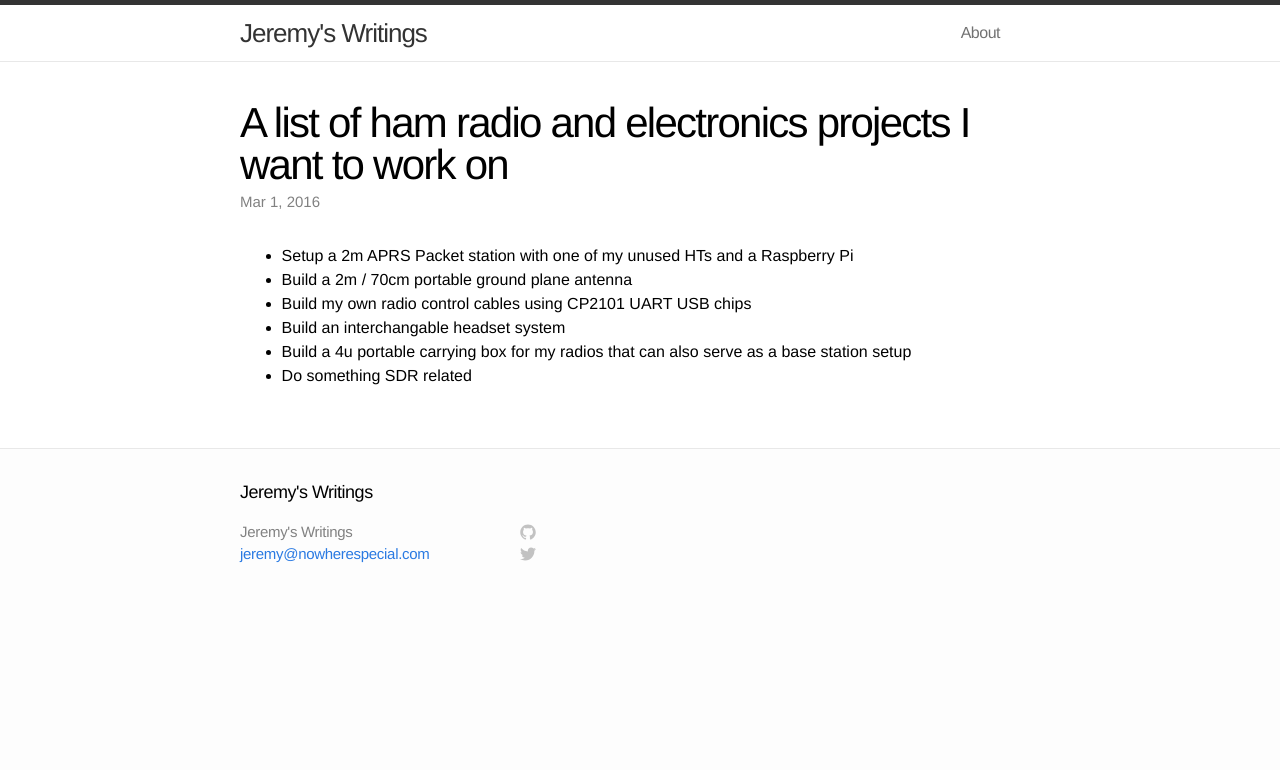
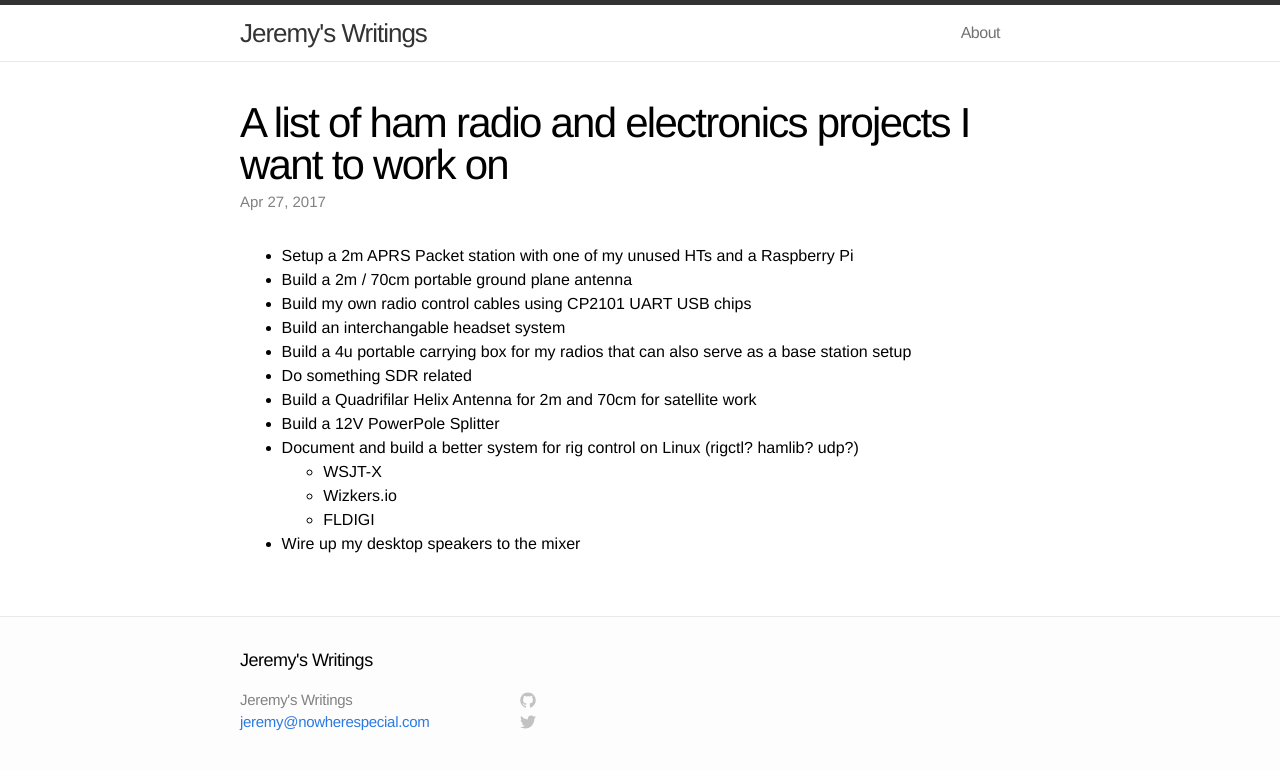
Before and after one commit to jeremymturner/jeremymturner.github.io, a Jekyll site: the page built from _posts/2017-04-27-projects.markdown, in a window 1280 px wide. Shown: the top 770 px of the page. Built offline with Jekyll 4.4.1, drawn with Linux system fonts in a browser that asks for light colours.

Commit message:
updating

```diff
--- a/_posts/2017-04-27-projects.markdown
+++ b/_posts/2017-04-27-projects.markdown
@@ -1,7 +1,7 @@
 ---
 layout: post
 title:  "A list of ham radio and electronics projects I want to work on"
-date:   2016-03-01 18:00:00
+date:   2017-04-27 00:00:00
 ---
 
 * Setup a 2m APRS Packet station with one of my unused HTs and a Raspberry Pi
@@ -15,3 +15,14 @@ date:   2016-03-01 18:00:00
 * Build a 4u portable carrying box for my radios that can also serve as a base station setup
 
 * Do something SDR related
+
+* Build a Quadrifilar Helix Antenna for 2m and 70cm for satellite work
+
+* Build a 12V PowerPole Splitter
+
+* Document and build a better system for rig control on Linux (rigctl? hamlib? udp?)
+  - WSJT-X
+  - Wizkers.io
+  - FLDIGI
+
+* Wire up my desktop speakers to the mixer
```
